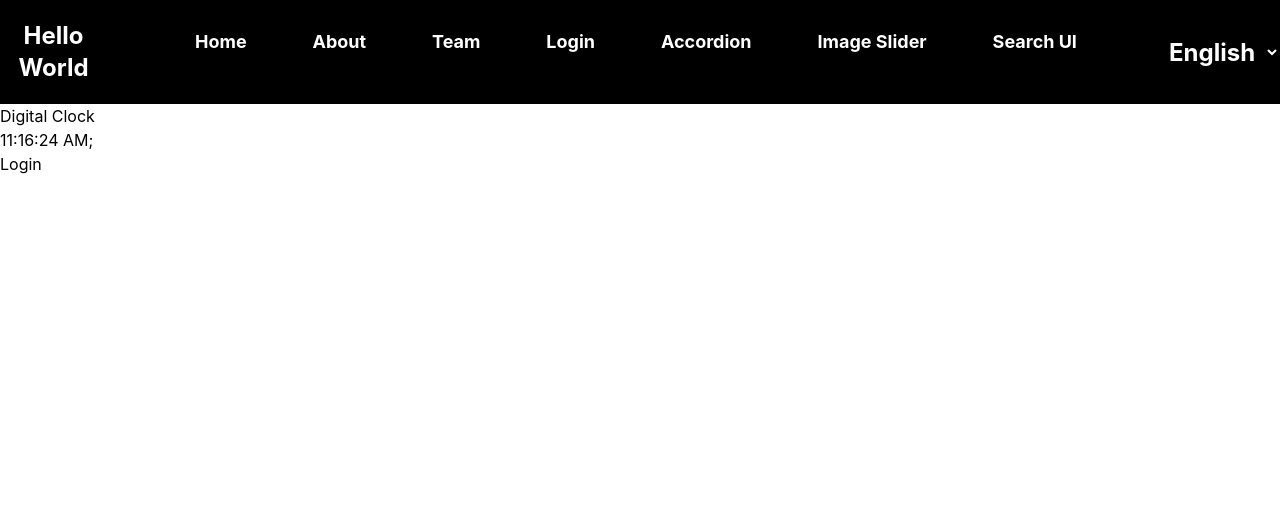
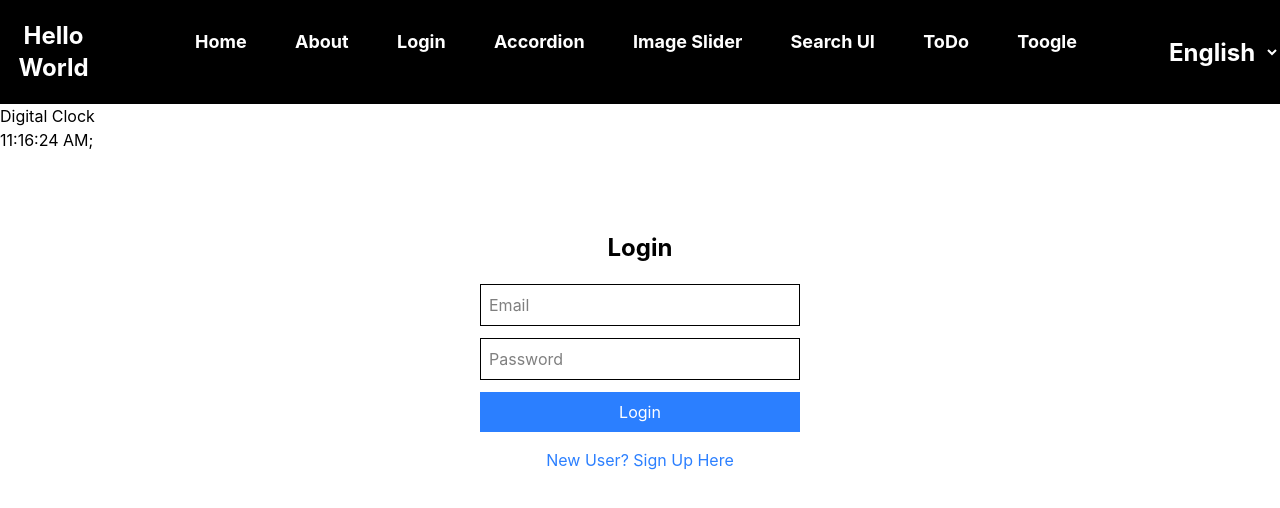
Before and after one commit to yuvrajjagtap48/low-level-design, a React (Vite) app: page /login in a window 1280 px wide. Shown: the top 508 px of the page. Built offline with nearby package versions, Linux system fonts and the light colour scheme.

Commit message:
30-07-2026

```diff
--- a/src/App.jsx
+++ b/src/App.jsx
@@ -1,7 +1,6 @@
 import Body from "./components/Body";
 import NavBar from "./components/NavBar";
 import About from "./components/About";
-import Team from "./components/Team";
 import Login from "./components/Login";
 import Accordion from "./components/Accordion";
 import ProtectedRoute from "./components/ProtectedRoute";
@@ -9,6 +8,8 @@ import { BrowserRouter, Routes, Route } from "react-router-dom";
 import DigitalClock from "./components/DigitalClock";
 import SearchUi from "./components/search-ui/SearchUi";
 import ImageSlider from "./components/image-slider/ImageSlider";
+import ToDo from "./components/ToDo";
+import Toogle from "./components/Toogle";
 import { useState } from "react";
 
 const App = () => {
@@ -22,13 +23,14 @@ const App = () => {
         <Routes>
           <Route path="/" element={<Body />} />
           <Route element={<ProtectedRoute />}>
-              <Route path="/team" element={<Team />} />
+              <Route path="/about" element={<About lang={lang} />} />
           </Route>
-          <Route path="/about" element={<About lang={lang} />} />
           <Route path="/login" element={<Login />} />
           <Route path="/Accordion" element={<Accordion />} />
           <Route path="/image-slider" element={<ImageSlider />} />
           <Route path="/search-ui" element={<SearchUi />} />
+          <Route path="/todo" element={<ToDo />} />
+          <Route path="/toogle" element={<Toogle />} />
         </Routes>
       </BrowserRouter>
     </div>
--- a/src/components/Login.jsx
+++ b/src/components/Login.jsx
@@ -1,8 +1,112 @@
+import { useState } from "react";
+import { useNavigate } from "react-router-dom";
 
 const Login = () => {
+  const [emailId, setEmailId] = useState("");
+  const [password, setPassword] = useState("");
+  const [firstName, setFirstName] = useState("");
+  const [lastName, setLastName] = useState("");
+  const [isLoginForm, setIsLoginForm] = useState(true);
+  const [error, setError] = useState("");
+
+  const navigate = useNavigate();
+
+  const handleSubmit = () => {
+    setError("");
+
+    if (isLoginForm) {
+      if (emailId === "admin@gmail.com" && password === "12345") {
+        navigate("/");
+      }
+      else {
+        setError("Invalid Email or Password");
+      }
+    }
+    else {
+      if (!firstName || !lastName || !emailId || !password) {
+        setError("Please fill all fields");
+        return;
+      }
+
+      alert("Signup Successful!");
+      setIsLoginForm(true);
+      setFirstName("");
+      setLastName("");
+      setEmailId("");
+      setPassword("");
+      setError("");
+    }
+  };
+
   return (
-    <div>Login</div>
-  )
+    <div className="flex justify-center mt-20">
+    <div className="w-80">
+      <h2 className="text-2xl font-bold text-center mb-5">
+        {isLoginForm ? "Login" : "Sign Up"}
+      </h2>
+
+      {!isLoginForm && (
+        <>
+          <input
+            type="text"
+            placeholder="First Name"
+            value={firstName}
+            onChange={(e) => setFirstName(e.target.value)}
+            className="w-full border p-2 mb-3"
+          />
+
+          <input
+            type="text"
+            placeholder="Last Name"
+            value={lastName}
+            onChange={(e) => setLastName(e.target.value)}
+            className="w-full border p-2 mb-3"
+          />
+        </>
+      )}
+
+      <input
+        type="email"
+        placeholder="Email"
+        value={emailId}
+        onChange={(e) => setEmailId(e.target.value)}
+        className="w-full border p-2 mb-3"
+      />
+
+      <input
+        type="password"
+        placeholder="Password"
+        value={password}
+        onChange={(e) => setPassword(e.target.value)}
+        className="w-full border p-2 mb-3"
+      />
+
+      {error && <p className="text-red-500 mb-3">{error}</p>}
+
+      <button
+        onClick={handleSubmit}
+        className="w-full bg-blue-500 text-white p-2"
+      >
+        {isLoginForm ? "Login" : "Sign Up"}
+      </button>
+
+      <p
+        className="text-center mt-4 cursor-pointer text-blue-500"
+        onClick={() => {
+          setIsLoginForm(!isLoginForm);
+          setError("");
+          setFirstName("");
+          setLastName("");
+          setEmailId("");
+          setPassword("");
+        }}
+      >
+        {isLoginForm
+          ? "New User? Sign Up Here"
+          : "Already have an account? Login Here"}
+      </p>
+    </div>
+  </div>
+);
 }
-
-export default Login
+export default Login;
--- a/src/components/NavBar.jsx
+++ b/src/components/NavBar.jsx
@@ -6,11 +6,12 @@ const NavBar = ({ lang, setLang }) => {
         <nav className="px-20 m-2 w-full flex justify-between text-lg">
           <a href="/">Home </a>
           <a href="/about">About </a>
-          <a href="/team">Team </a>
           <a href="/login">Login </a>
           <a href="/Accordion">Accordion </a>
           <a href="/image-slider">Image Slider </a>
           <a href="/search-ui">Search UI </a>
+          <a href="/todo">ToDo </a>
+          <a href="/toogle">Toogle </a>
         </nav>
         <select value={lang} onChange={(e) => setLang(e.target.value)}>
           <option value="en">English</option>
--- a/src/components/ProtectedRoute.jsx
+++ b/src/components/ProtectedRoute.jsx
@@ -1,7 +1,7 @@
 import {Outlet, Navigate} from "react-router-dom";
 
 const ProtectedRoute = () => {
-    const isAuthenticated = true;
+    const isAuthenticated = false;
     return isAuthenticated ? <Outlet/> : <Navigate to="/login" />
 
 };
--- a/src/components/Team.jsx
+++ /dev/null
@@ -1,8 +0,0 @@
-
-const Team = () => {
-  return (
-    <div>Team</div>
-  )
-}
-
-export default Team
--- /dev/null
+++ b/src/components/ToDo.jsx
@@ -0,0 +1,107 @@
+import { useState } from "react";
+
+function Todo() {
+  const [input, setInput] = useState("");
+  const [todos, setTodos] = useState([]);
+  const [editIndex, setEditIndex] = useState(null);
+
+  // Add or Update Todo
+  const handleTodo = () => {
+    if (input.trim() === "") return;
+
+    if (editIndex !== null) {
+      const updatedTodos = [...todos];
+      updatedTodos[editIndex] = input;
+      setTodos(updatedTodos);
+      setEditIndex(null);
+    }
+    else {
+      setTodos([...todos, input]);
+    }
+
+    setInput("");
+  };
+
+  // Delete Todo
+  const deleteTodo = (index) => {
+    setTodos(todos.filter((_, i) => i !== index));
+    if (editIndex === index) {
+      setInput("");
+      setEditIndex(null);
+    }
+  };
+
+  // Edit Todo
+  const editTodo = (index) => {
+    setInput(todos[index]);
+    setEditIndex(index);
+  };
+
+  // Clear All
+  const clearAll = () => {
+    setTodos([]);
+    setInput("");
+    setEditIndex(null);
+  };
+
+  return (
+    <div className="max-w-lg mx-auto mt-10 p-5">
+      <h1 className="text-3xl font-bold text-center mb-5">
+        Todo App
+      </h1>
+
+      <div className="flex gap-2 mb-4">
+        <input
+          type="text"
+          placeholder="Enter Todo"
+          value={input}
+          onChange={(e) => setInput(e.target.value)}
+          className="border p-2 rounded flex-1"
+        />
+
+        <button
+          onClick={handleTodo}
+          className="bg-green-500 text-white px-4 rounded"
+        >
+          {editIndex !== null ? "Update" : "Add"}
+        </button>
+      </div>
+
+      <button
+        onClick={clearAll}
+        className="bg-red-500 text-white px-4 py-2 rounded mb-4"
+      >
+        Clear All
+      </button>
+
+      <ul>
+        {todos.map((todo, index) => (
+          <li
+            key={index}
+            className="flex justify-between items-center border p-2 rounded mb-2"
+          >
+            <span>{todo}</span>
+
+            <div className="space-x-2">
+              <button
+                onClick={() => editTodo(index)}
+                className="bg-blue-500 text-white px-3 py-1 rounded"
+              >
+                Edit
+              </button>
+
+              <button
+                onClick={() => deleteTodo(index)}
+                className="bg-red-500 text-white px-3 py-1 rounded"
+              >
+                Delete
+              </button>
+            </div>
+          </li>
+        ))}
+      </ul>
+    </div>
+  );
+}
+
+export default Todo;
--- /dev/null
+++ b/src/components/Toogle.jsx
@@ -0,0 +1,36 @@
+import { useState } from "react";
+
+function Toogle() {
+  const [darkMode, setDarkMode] = useState(false);
+
+  const toggleTheme = () => {
+    setDarkMode(!darkMode);
+  };
+
+  return (
+    <div
+      className= {` h-screen justify-center ${
+        darkMode ? "bg-gray-900 text-white" : "bg-white text-black"
+      }`}
+    >
+      <div>
+        <h1>
+          {darkMode ? "🌙 Dark Mode" : "☀️ Light Mode"}
+        </h1>
+
+        <button
+          onClick={toggleTheme}
+          className={
+            darkMode
+              ? "bg-white text-black hover:bg-gray-300"
+              : "bg-black text-white hover:bg-gray-800"
+          }
+        >
+          {darkMode ? "Switch to Light" : "Switch to Dark"}
+        </button>
+      </div>
+    </div>
+  );
+}
+
+export default Toogle;
```
Also changed, not shown: src/components/image-slider/ImageSlider.jsx (line endings or trailing spaces).
